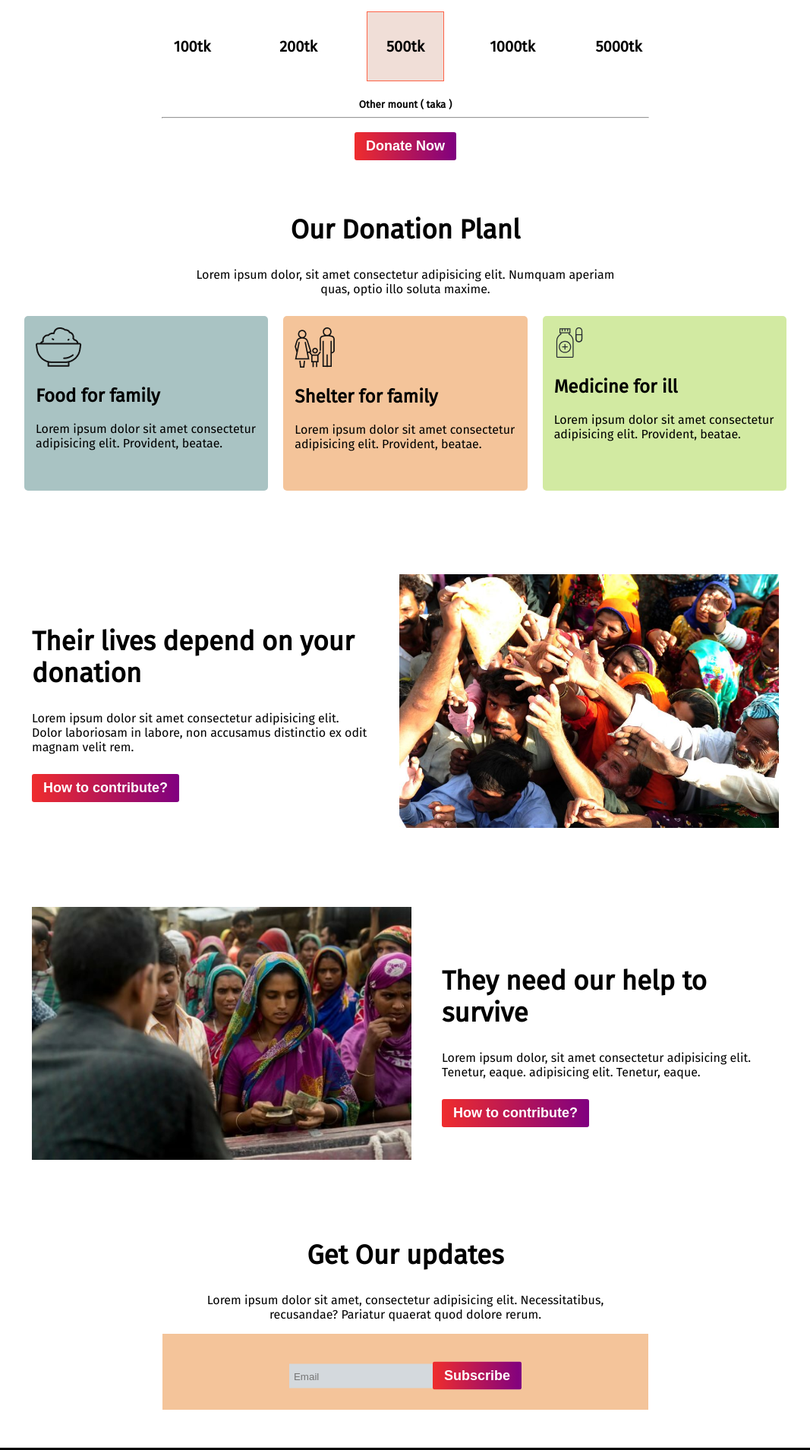
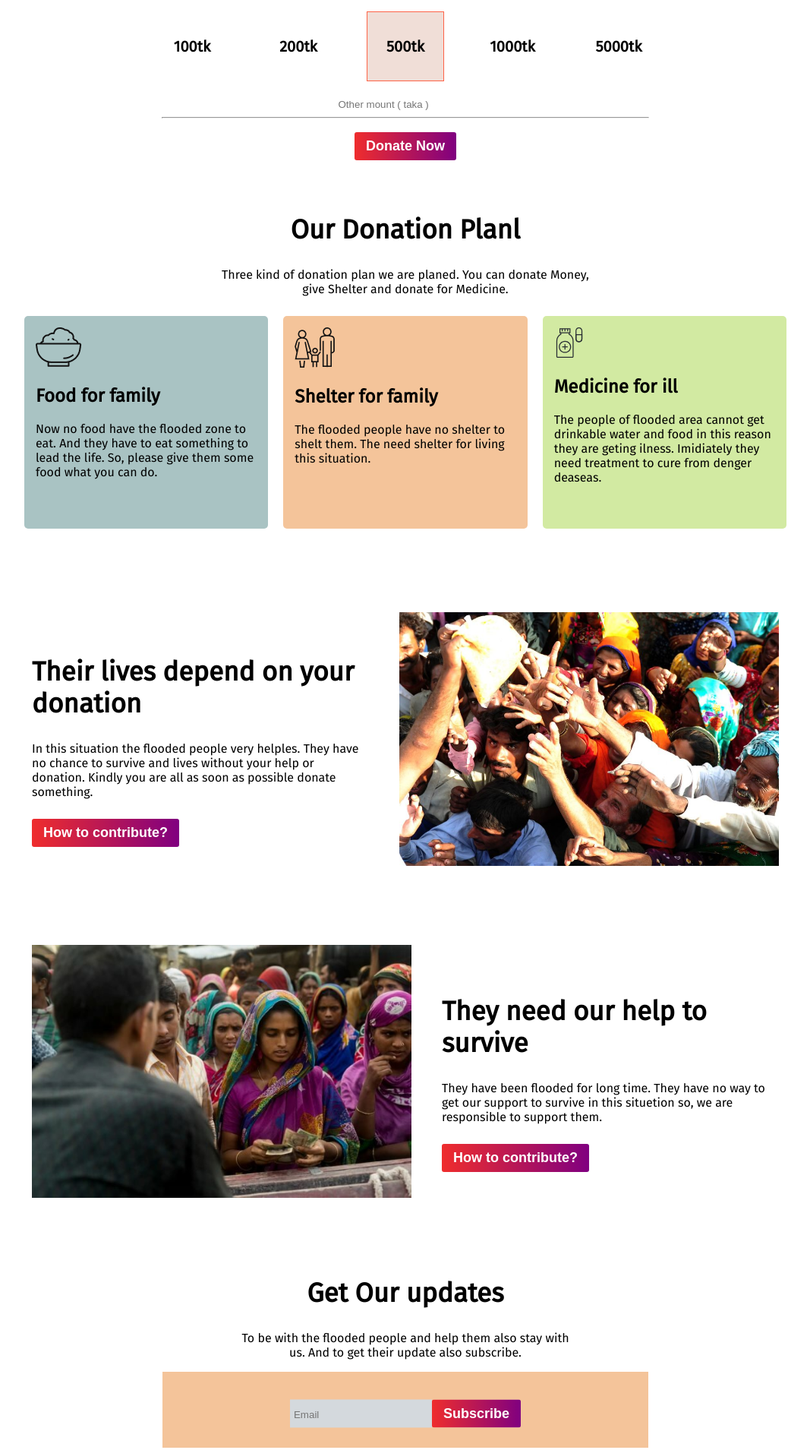
Before and after one commit to Mehedi-hasan-github/donate-the-people, a plain HTML site: page index.html in a window 1280 px wide. Shown: the part 600-2509 px from the top of the page at 76% size, without its empty margins (106-1173 px from the left). Drawn offline with Linux system fonts and the light colour scheme.

Commit message:
complete some corrections

```diff
--- a/index.css
+++ b/index.css
@@ -70,7 +70,11 @@ body{
     background-color: #f0ded7;
     border: 1px solid tomato;
 }
-
+#other-amount{
+    border: none;
+    outline: none;
+    /* border-bottom: 1px solid black; */
+}
 hr{
     width: 50%;
 }
@@ -82,7 +86,8 @@ hr{
 }
 
 .donation-plan-div .food {
-     height: 200px;
+     height: 250px;
+     width: 400px;
      background-color: #a9c3c3;
      padding: 15px;
      margin: 10px;
@@ -90,7 +95,8 @@ hr{
      text-align: left;
 }
 .donation-plan-div .shelter {
-     height: 200px;
+     height: 250px;
+     width: 400px;
      background-color: #f4c49a;
      padding: 15px;
      margin: 10px;
@@ -98,7 +104,8 @@ hr{
      text-align: left;
 }
 .donation-plan-div .education {
-     height: 200px;
+     height: 250px;
+     width: 400px;
      background-color: #d2eaa2;
      padding: 15px;
      margin: 10px;
@@ -129,8 +136,11 @@ hr{
  .updates div input{
     border: none;
     background-color: #d4d9dd;
-    height: 20px;
-    padding: 6px;
+    height: 25px;
+    width: 180px;
+    padding-left: 5px;
+    padding-top: 7px;
+    padding-bottom:5px;
     outline: none;
  }
  footer{
--- a/index.html
+++ b/index.html
@@ -13,7 +13,7 @@
 <body>
      <section class="donate-galary">
         <h1 class="h1-tag" style="color: white;">Let's help the people who are helples</h1>
-        <p>Lorem ipsum dolor sit amet consectetur adipisicing elit. Repudiandae nisi<br/> recusandae veniam temporibus optio minima.</p>
+        <p>In this flooded adversity your small donation will be life leading key for this people. <br/>Hope you may know it that their situation is very harm. Only Your help<br/> can change their life, So kindly we will consider their situation.</p>
         <button class="btn-class">Donate Now</button>
      </section>
      <section class="donation-area">
@@ -26,28 +26,28 @@
             <div><span class="div-center">1000tk</span></div>
             <div><span class="div-center">5000tk</span></div>
         </div>
-        <small style="font-weight: bold;">Other mount ( taka )</small>
+        <input id="other-amount" type="text" placeholder="Other mount ( taka )">
         <hr>
         <button class="btn-class">Donate Now</button>
      </section>
      <section class="donation-plan">
         <h1 class="h1-tag">Our Donation Planl</h1>
-        <p>Lorem ipsum dolor, sit amet consectetur adipisicing elit. Numquam aperiam <br/>quas, optio illo soluta maxime.</p>
+        <p>Three kind of donation plan  we are planed. You can donate Money, <br/>give Shelter and donate for Medicine.</p>
        <div class="donation-plan-div flex-box">
         <div class="food">
             <img src="icons/food.png" alt="">
             <h2>Food for family</h2>
-            <p>Lorem ipsum dolor sit amet consectetur adipisicing elit. Provident, beatae.</p>
+            <p>Now no food have the flooded zone to eat. And they have to eat something to lead the life. So, please give them some food what you can do.</p>
         </div>
         <div class="shelter">
             <img src="icons/shelter.png" alt="">
             <h2>Shelter for family</h2>
-            <p>Lorem ipsum dolor sit amet consectetur adipisicing elit. Provident, beatae.</p>
+            <p>The flooded people have no shelter to shelt them. The need shelter for living this situation.</p>
         </div>
         <div class="education">
             <img width="40px" src="icons/medicine.svg" alt="">
             <h2>Medicine for ill</h2>
-            <p>Lorem ipsum dolor sit amet consectetur adipisicing elit. Provident, beatae.</p>
+            <p>The people of flooded area cannot get drinkable water and food in this reason they are geting ilness. Imidiately they need treatment to cure from denger deaseas. </p>
         </div>
        </div>
      </section>
@@ -55,7 +55,7 @@
 
             <div>
                 <h1 class="h1-tag-two">Their lives depend on your donation</h1>
-                <p>Lorem ipsum dolor sit amet consectetur adipisicing elit. Dolor laboriosam in labore, non accusamus distinctio ex odit magnam velit rem.</p>
+                <p>In this situation the flooded people very helples. They have no chance to survive and lives without your help or donation. Kindly you are all as soon as possible donate something.</p>
                 <button class="btn-class">How to contribute?</button>
             </div>
             <div>
@@ -68,13 +68,13 @@
          <div><img width="500px" src="images/donation1.jpg" alt=""></div>
         <div>
         <h1 class="h1-tag-two">They need our help to survive</h1>
-        <p>Lorem ipsum dolor, sit amet consectetur adipisicing elit. Tenetur, eaque.  adipisicing elit. Tenetur, eaque.</p>
+        <p>They have been flooded for long time. They have no way to get our support to survive in this situetion so, we are responsible to support them.</p>
         <button class="btn-class">How to contribute?</button>
         </div>
      </section>
      <section class="updates">
         <h1 class="h1-tag-two">Get Our updates</h1>
-        <p>Lorem ipsum dolor sit amet, consectetur adipisicing elit. Necessitatibus, <br/>recusandae? Pariatur quaerat quod dolore rerum.</p>
+        <p>To be with the flooded people and help them also stay with <br/>us. And to get their update also subscribe.</p>
         <div >
            <span class="div-center"> <input type="email" placeholder="Email"><button class="btn-class">Subscribe</button>
            </span>
```
